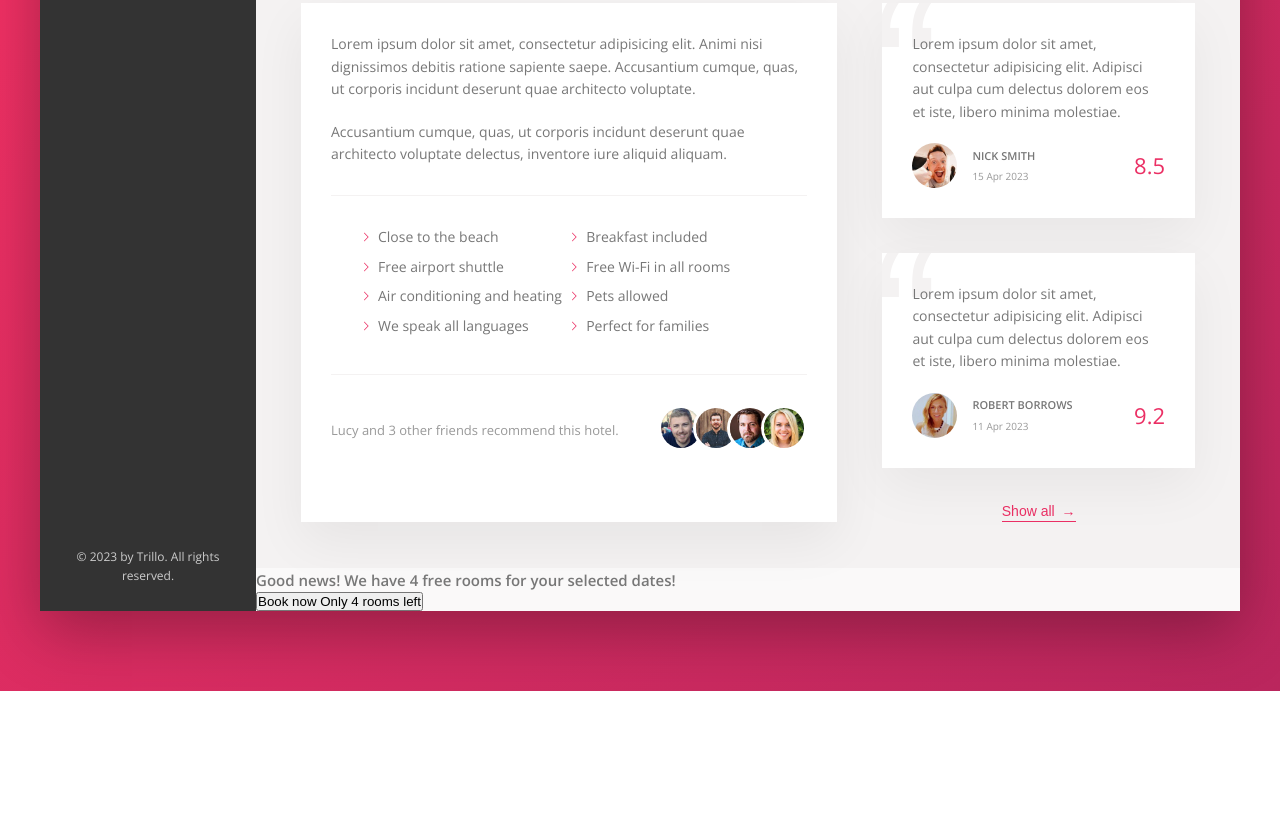
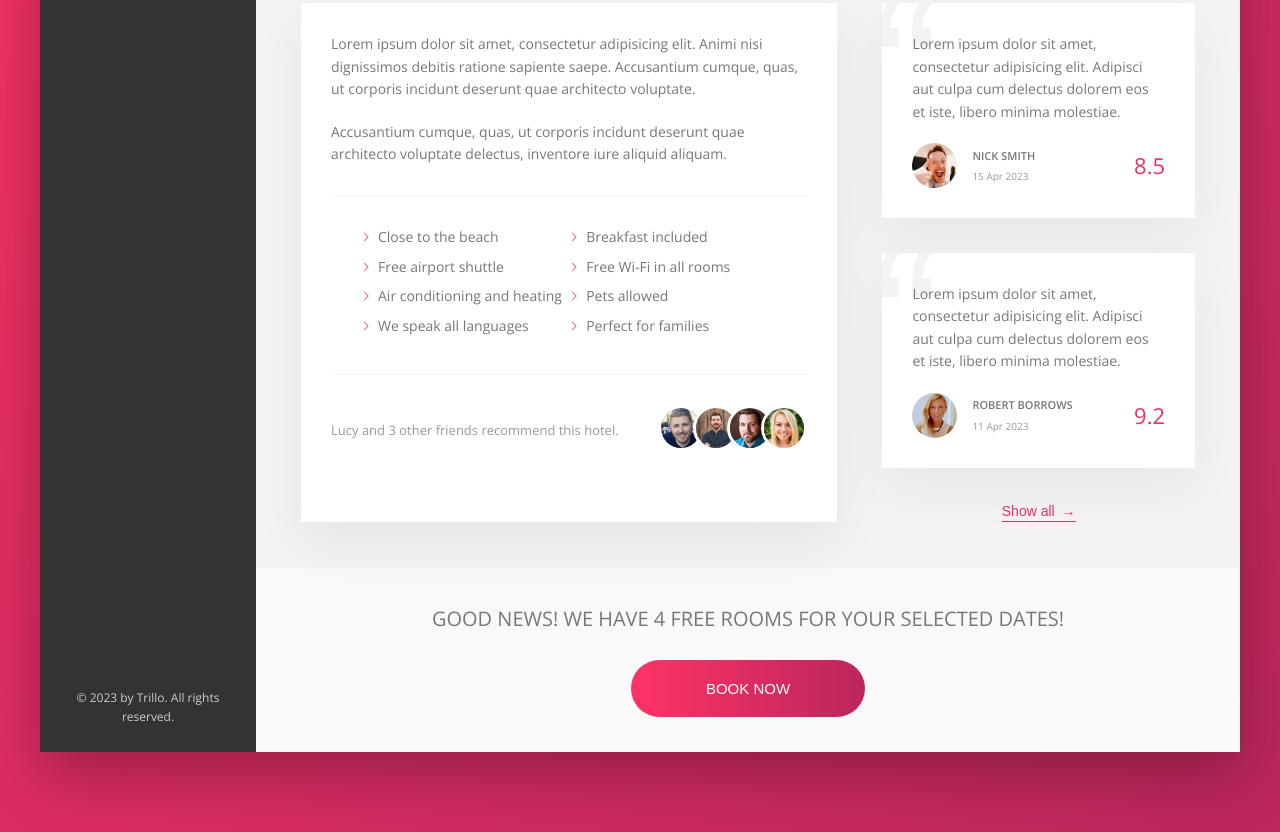
Before and after one commit to EverLookNeverSee/Trillo, a website: page index.html in a window 1280 px wide. Shown: the part 519-1351 px from the top of the page. Before the commit the page ends 1210 px from the top, so only its background shows below. Drawn offline with nearby package versions, Linux system fonts and the light colour scheme.

Commit message:
Final compiled CSS

```diff
--- a/css/style.css
+++ b/css/style.css
@@ -368,3 +368,48 @@ body {
     color: var(--color-grey-light-2);
     font-family: sans-serif;
     z-index: 1; }
+
+.cta {
+  padding: 3.5rem 0;
+  text-align: center; }
+  .cta__book-now {
+    font-size: 2rem;
+    font-weight: 300;
+    margin-bottom: 2.5rem;
+    text-transform: uppercase; }
+
+.btn {
+  font-size: 1.5rem;
+  border: none;
+  font-weight: 300;
+  text-transform: uppercase;
+  border-radius: 100px;
+  background-image: linear-gradient(to right, var(--color-primary-light), var(--color-primary-dark));
+  color: white;
+  position: relative;
+  overflow: hidden;
+  cursor: pointer; }
+  .btn > * {
+    display: inline-block;
+    height: 100%;
+    width: 100%;
+    transition: all 0.4s; }
+  .btn__visible {
+    padding: 2rem 7.5rem; }
+  .btn__invisible {
+    position: absolute;
+    padding: 2rem 0;
+    left: 0;
+    top: -100%;
+    opacity: 0; }
+  .btn:hover {
+    background-image: linear-gradient(to left, var(--color-primary-light), var(--color-primary-dark)); }
+  .btn:hover .btn__visible {
+    transform: translateY(100%);
+    opacity: 0; }
+  .btn:hover .btn__invisible {
+    top: 0;
+    opacity: 1; }
+  .btn:focus {
+    outline: none;
+    animation: pulsate 1s infinite; }
```
